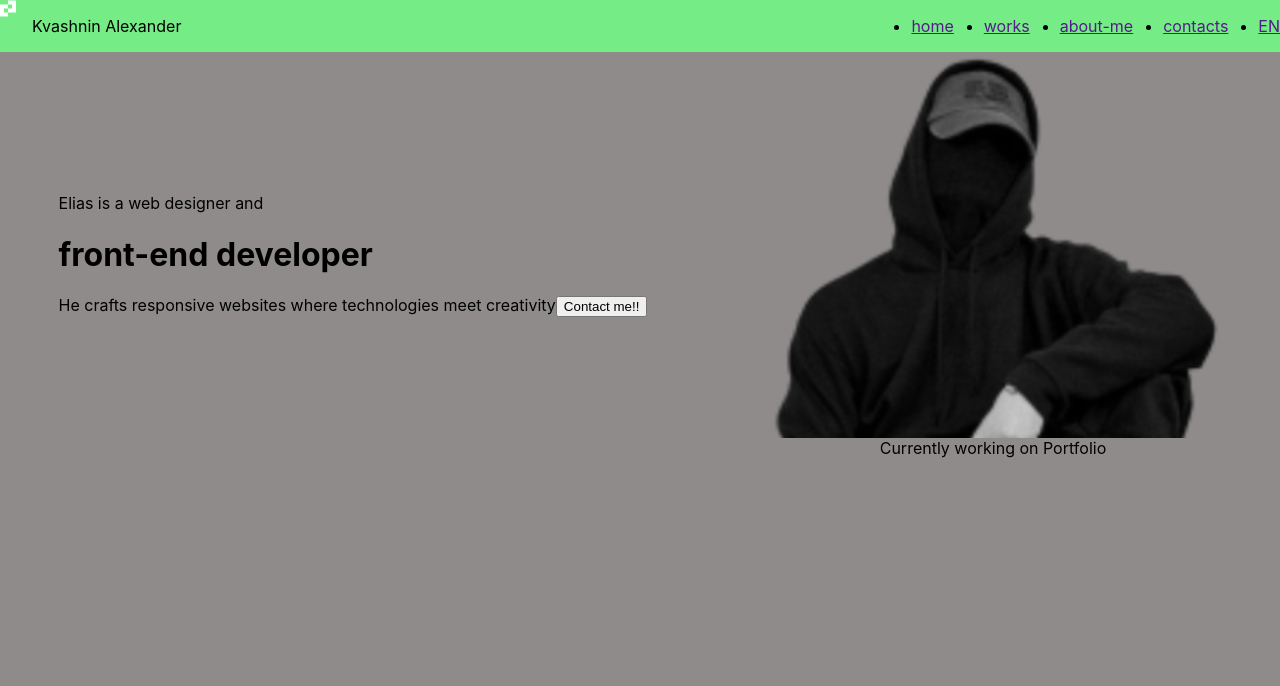
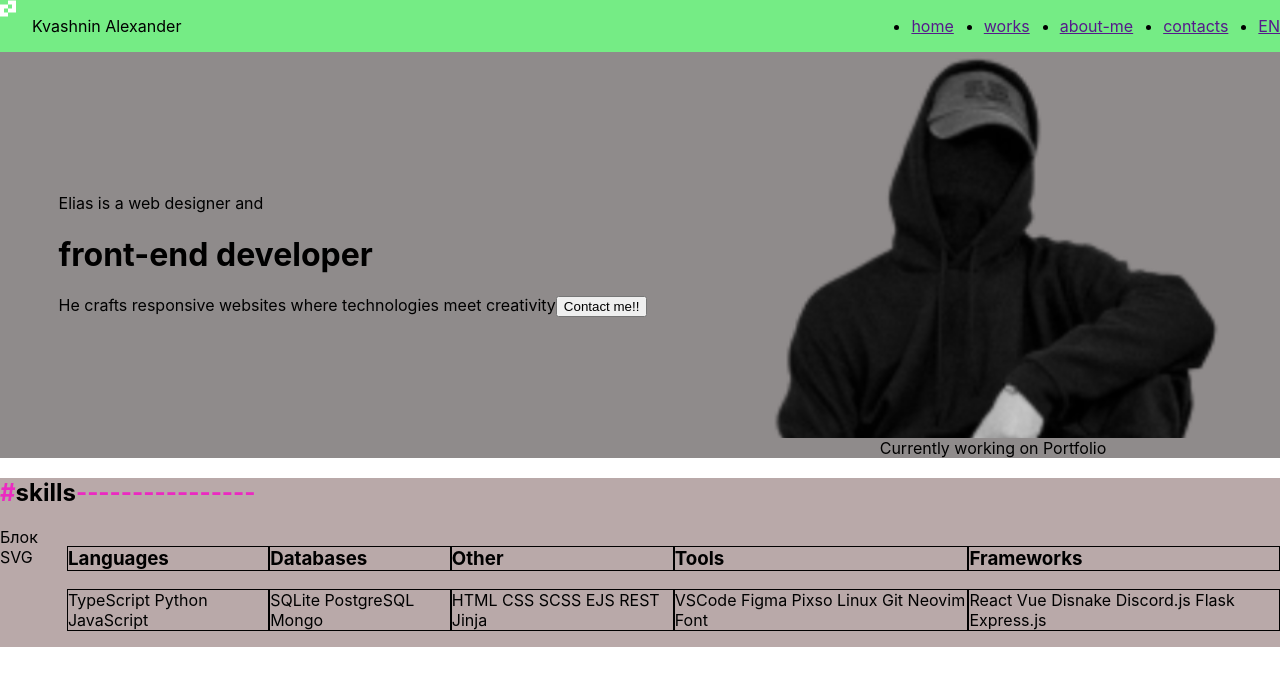
Before and after one commit to KvashninAlexander2023/portfolio-start-project-main, a React app: page / in a window 1280 px wide. Shown: the top 686 px of the page. Built offline with nearby package versions, Linux system fonts and the light colour scheme.

Commit message:
added skill block

```diff
--- a/src/App.tsx
+++ b/src/App.tsx
@@ -2,6 +2,7 @@ import './App.css';
 import styled from 'styled-components';
 import { Header } from './layout/header/Header';
 import { Main } from './layout/sections/main/Main';
+import { Skills } from './layout/sections/skills/Skills';
 
 
 function App() {
@@ -9,6 +10,7 @@ function App() {
         <div className="App">
             <Header/>
             <Main/>
+            <Skills/>
         </div>
     );
 }
--- /dev/null
+++ b/src/components/SectionTitle.tsx
@@ -0,0 +1,20 @@
+import styled from "styled-components";
+
+export const SectionTitle = styled.h2`
+  &::before{
+    content: '#';
+    /* display: block; */
+    width: 50px; /* Ширина решетки */
+    height: 5px; /* Высота решетки */
+    color: #eb2ac1; /* Цвет решетки */
+    margin-bottom: 0.5em; /* Расстояние между решеткой и заголовком */
+  }
+  &::after{
+    content: '----------------';
+    /* display: block; */
+    width: 50px; /* Ширина решетки */
+    height: 5px; /* Высота решетки */
+    color: #eb2ac1; /* Цвет решетки */
+    margin-bottom: 0.5em; /* Расстояние между решеткой и заголовком */
+  }
+`;
--- a/src/layout/sections/main/Main.tsx
+++ b/src/layout/sections/main/Main.tsx
@@ -25,7 +25,7 @@ export const Main = () => {
 };
 
 const StyledMain = styled.div`
-  min-height: 100vh;
+  min-height: 50vh;
   background-color: #8f8b8b; //#282c33
 `;
 
--- /dev/null
+++ b/src/layout/sections/skills/Skills.tsx
@@ -0,0 +1,32 @@
+import React from "react";
+import styled from "styled-components";
+import { FlexWrapper } from "../../../components/FlexWrapper";
+import { SectionTitle } from "../../../components/SectionTitle";
+import { Skill } from "./skill/Skill";
+
+export const Skills = () => {
+  return (
+    <StyledSkills>
+      <SectionTitle>skills</SectionTitle>
+
+      <FlexWrapper>
+        <div>Блок SVG</div>
+        <Skill title="Languages" description="TypeScript Python JavaScript" />
+        <Skill title="Databases" description="SQLite PostgreSQL Mongo" />
+        <Skill title="Other" description="HTML CSS SCSS EJS REST Jinja" />
+        <Skill
+          title="Tools"
+          description="VSCode Figma Pixso Linux Git Neovim Font"
+        />
+        <Skill
+          title="Frameworks"
+          description="React Vue Disnake Discord.js Flask Express.js"
+        />
+      </FlexWrapper>
+    </StyledSkills>
+  );
+};
+
+const StyledSkills = styled.section`
+  background-color: #b9a9a9;
+`;
--- /dev/null
+++ b/src/layout/sections/skills/skill/Skill.tsx
@@ -0,0 +1,23 @@
+import styled from "styled-components";
+
+type SkillPropsType = {
+  title: string;
+  description: string;
+};
+
+export const Skill = (props: SkillPropsType) => {
+  return (
+    <StyledSkill>
+      <SkillTitle>{props.title}</SkillTitle>
+      <SkillText>{props.description}</SkillText>
+    </StyledSkill>
+  );
+};
+
+const StyledSkill = styled.div``;
+const SkillTitle = styled.h3`
+  border: 1px solid black;
+`;
+const SkillText = styled.p`
+  border: 1px solid black;
+`;
```
Also changed, not shown: src/assets/images/Logo.svg (deleted), src/assets/images/icons-sprite.svg.
